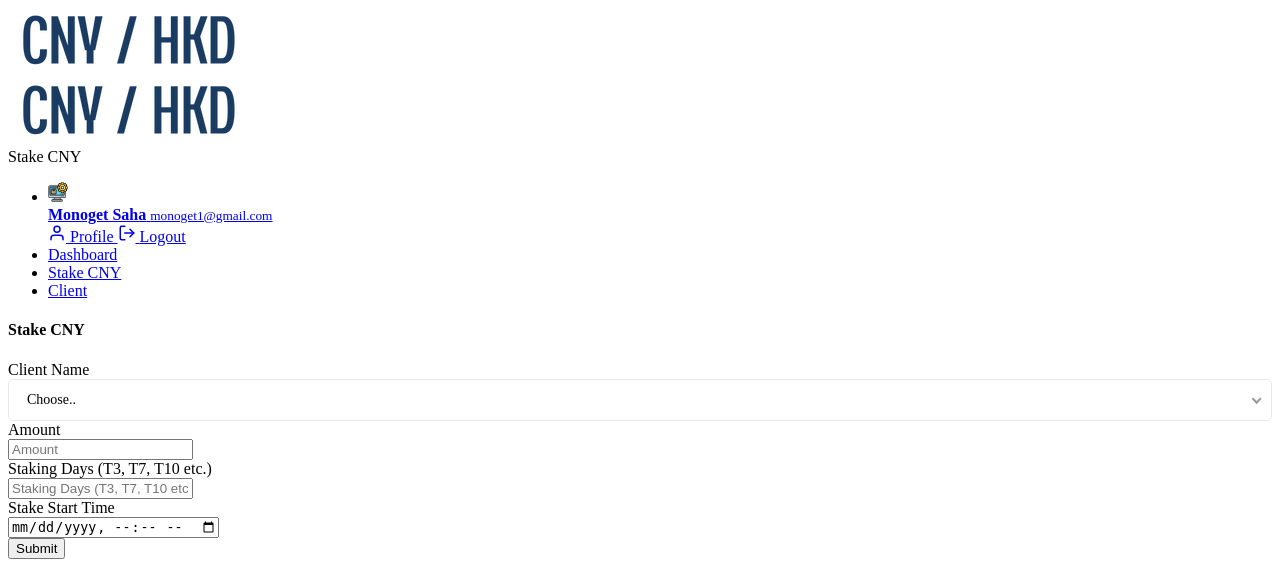
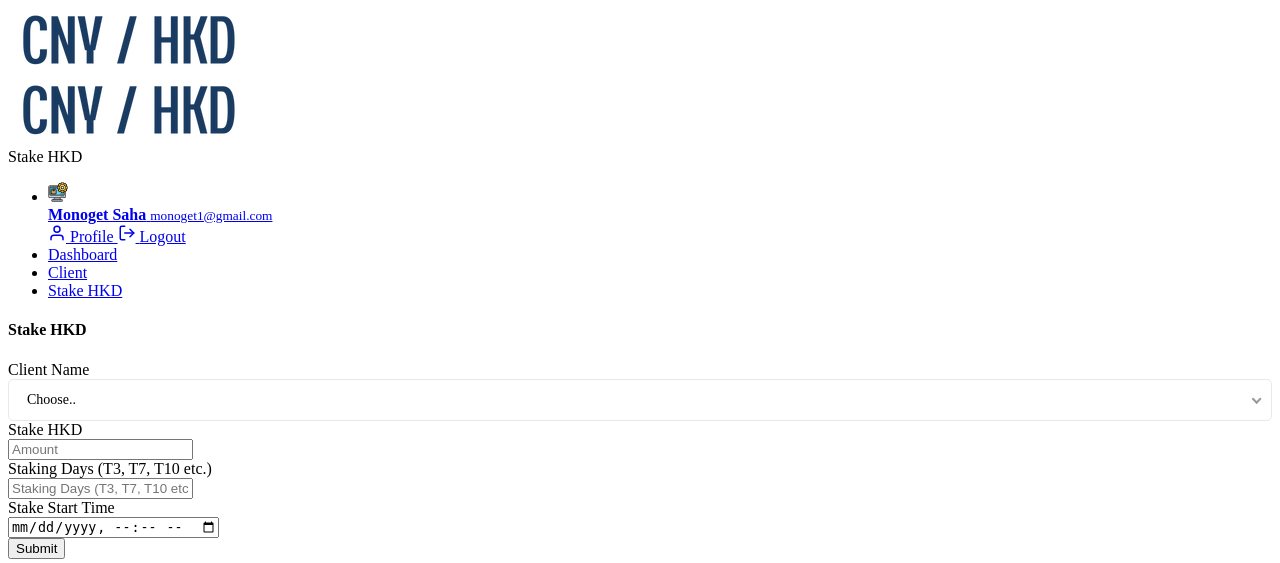
Before and after one commit to Do-Test-Live/W-Withdraw-USDT, a PHP site: page /Stake-CNY in a window 1280 px wide. Shown: the top 563 px of the page. Run offline with PHP 8.4, Linux system fonts and the light colour scheme; a user stored in the database is signed in; data comes from the database, SQL or seed files in the repository; some libraries are stand-ins or nearby versions.

Commit message:
update stake

```diff
--- a/client.php
+++ b/client.php
@@ -142,7 +142,7 @@ date_default_timezone_set("Asia/Hong_Kong");
                                             </div>
                                         </div>
                                         <div class="mb-3 row">
-                                            <label class="col-sm-3 col-form-label">Proof Image (Optional)</label>
+                                            <label class="col-sm-3 col-form-label">Bank in Proof Image (Optional)</label>
                                             <div class="col-sm-9">
                                                 <div class="form-file">
                                                     <input type="file" class="form-file-input" name="proof_image">
@@ -532,7 +532,7 @@ date_default_timezone_set("Asia/Hong_Kong");
                                             <th>HKD/CNY</th>
                                             <th>Withdraw CNY</th>
                                             <th>Payout HKD</th>
-                                            <th>Proof</th>
+                                            <th>Bank in Proof</th>
                                             <th>Inserted Time</th>
                                         </tr>
                                         </thead>
@@ -556,7 +556,7 @@ date_default_timezone_set("Asia/Hong_Kong");
                                                 </td>
                                                 <td>
                                                     <a href="<?php echo $client[$i]["proof"]; ?>"
-                                                       target="_blank">Proof</a>
+                                                       target="_blank">Bank in Proof</a>
                                                 </td>
                                                 <td>
                                                     <?php
--- a/include/dbController.php
+++ b/include/dbController.php
@@ -9,11 +9,11 @@ class DBController {
     private $conn;
 
     function __construct() {
-        if($_SERVER['SERVER_NAME']=="usdt.techs.hk"||$_SERVER['SERVER_NAME']=="www.usdt.techs.hk"){
+        if($_SERVER['SERVER_NAME']=="cnyhkd.nftprj.com"||$_SERVER['SERVER_NAME']=="www.cnyhkd.nftprj.com"){
             $this->host = "localhost";
-            $this->user = "u727820269_usdt";
-            $this->password = "1nYg/K#]sA";
-            $this->database = "u727820269_usdt";
+            $this->user = "u727820269_cnyhkd";
+            $this->password = "ErG$#?>1:";
+            $this->database = "u727820269_cnyhkd";
         }
 
         $this->conn = $this->connectDB();
--- a/include/navbar.php
+++ b/include/navbar.php
@@ -41,16 +41,17 @@
                     <span class="nav-text">Dashboard</span>
                 </a>
             </li>
-            <li>
-                <a class="ai-icon" href="Stake-CNY" aria-expanded="false">
-                    <i class="flaticon-041-graph"></i>
-                    <span class="nav-text">Stake CNY</span>
-                </a>
-            </li>
+
             <li>
                 <a class="ai-icon" href="Client" aria-expanded="false">
                     <i class="flaticon-045-heart"></i>
                     <span class="nav-text">Client</span>
+                </a>
+            </li>
+            <li>
+                <a class="ai-icon" href="Stake-CNY" aria-expanded="false">
+                    <i class="flaticon-041-graph"></i>
+                    <span class="nav-text">Stake HKD</span>
                 </a>
             </li>
         </ul>
--- a/insert.php
+++ b/insert.php
@@ -269,7 +269,7 @@ if (isset($_GET["depositStakeID"])) {
     $client_id = $cny_data[0]["client_id"];
     $inserted_at = date("Y-m-d H:i:s");
 
-    if ($cny_data[0]["staking_days"] - $days < 0) {
+    if ($cny_data[0]["staking_days"] - $days <= 0) {
 
         $delete = $db_handle->insertQuery("delete from stake where id='{$cny_data[0]["id"]}'");
 
--- a/stake-cny.php
+++ b/stake-cny.php
@@ -22,7 +22,7 @@ date_default_timezone_set("Asia/Hong_Kong");
     <meta name="format-detection" content="telephone=no">
 
     <!-- PAGE TITLE HERE -->
-    <title>Stake CNY | CNY/HKD</title>
+    <title>Stake HKD | CNY/HKD</title>
 
     <?php require_once('include/css.php'); ?>
 
@@ -72,7 +72,7 @@ date_default_timezone_set("Asia/Hong_Kong");
                 <div class="collapse navbar-collapse justify-content-between">
                     <div class="header-left">
                         <div class="dashboard_bar">
-                            Stake CNY
+                            Stake HKD
                         </div>
                     </div>
                 </div>
@@ -103,7 +103,7 @@ date_default_timezone_set("Asia/Hong_Kong");
                     <div class="col-12">
                         <div class="card">
                             <div class="card-header">
-                                <h4 class="card-title">Staking CNY</h4>
+                                <h4 class="card-title">Staking HKD</h4>
                             </div>
                             <div class="card-body">
                                 <div class="table-responsive">
@@ -142,7 +142,7 @@ date_default_timezone_set("Asia/Hong_Kong");
                                                 $days = $later->diff($earlier)->format("%a"); //3
                                             }
 
-                                            if ((int)$cny_data[$i]["staking_days"] - (int)$days < 0) {
+                                            if ((int)$cny_data[$i]["staking_days"] - (int)$days <= 0) {
                                                 ?>
                                                 <tr>
                                                     <td><?php echo $i + 1; ?></td>
@@ -247,7 +247,7 @@ date_default_timezone_set("Asia/Hong_Kong");
                     <div class="col-lg-12">
                         <div class="card">
                             <div class="card-header">
-                                <h4 class="card-title">Stake CNY</h4>
+                                <h4 class="card-title">Stake HKD</h4>
                             </div>
                             <div class="card-body">
                                 <div class="basic-form">
@@ -273,7 +273,7 @@ date_default_timezone_set("Asia/Hong_Kong");
                                             </div>
                                         </div>
                                         <div class="mb-3 row">
-                                            <label class="col-sm-3 col-form-label">Amount</label>
+                                            <label class="col-sm-3 col-form-label">Stake HKD</label>
                                             <div class="col-sm-9">
                                                 <input type="text" class="form-control" name="amount"
                                                        placeholder="Amount">
```
Also changed, not shown: assets/images/proof/99947_testing.jpg (added).
